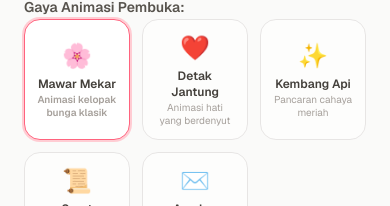
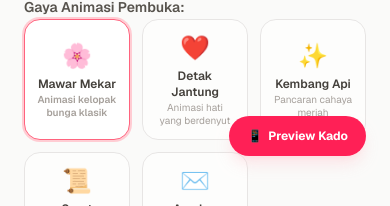
Before and after one commit to naufalelghazy/bloom-gift, a Next.js app: page /edit in a window 390 px wide. Shown: the part 592-798 px from the top of the page. Built offline with nearby package versions, Linux system fonts and the light colour scheme; no server answers.

Commit message:
feat: implement CreatorStudio layout with integrated PhonePreview component

```diff
--- a/src/components/CreatorStudio.tsx
+++ b/src/components/CreatorStudio.tsx
@@ -138,7 +138,7 @@ export default function CreatorStudio() {
                 Lanjut ke Terbitkan <ChevronRight className="w-4 h-4" />
               </button>
             ) : (
-              <div className="flex items-center gap-3 w-[45%]">
+              <div className="flex items-center gap-2 w-full sm:w-[70%] md:w-[50%]">
                 <input
                   type="text"
                   placeholder="slug-kado (e.g. kado-nara)"
@@ -189,6 +189,18 @@ export default function CreatorStudio() {
         previewKey={editor.previewKey}
       />
 
+      {/* Floating Preview Button for Mobile viewports */}
+      {!editor.isPublished && (
+        <div className="md:hidden fixed bottom-24 right-6 z-40">
+          <button
+            onClick={() => editor.setIsFullscreenPreview(true)}
+            className="flex items-center gap-1.5 px-4.5 py-3 rounded-full bg-rose-500 hover:bg-rose-600 text-white font-bold text-xs shadow-lg shadow-rose-200/50 transition-all hover:scale-105 active:scale-95 cursor-pointer"
+          >
+            <span>📱</span> Preview Kado
+          </button>
+        </div>
+      )}
+
     </div>
   );
 }
--- a/src/components/creator/PhonePreview.tsx
+++ b/src/components/creator/PhonePreview.tsx
@@ -21,7 +21,7 @@ export default function PhonePreview({
   setIsFullscreenPreview
 }: PhonePreviewProps) {
   return (
-    <div className="w-full md:w-[40%] bg-stone-100 border-l border-stone-200 flex flex-col items-center justify-center p-6 py-12 md:py-6 relative min-h-[600px] md:min-h-screen">
+    <div className="hidden md:flex md:w-[40%] bg-stone-100 border-l border-stone-200 flex-col items-center justify-center p-6 py-12 md:py-6 relative min-h-[600px] md:min-h-screen">
 
       {/* Floating instruction / reload */}
       <div className="absolute top-4 left-4 right-4 flex items-center justify-between z-20">
```
